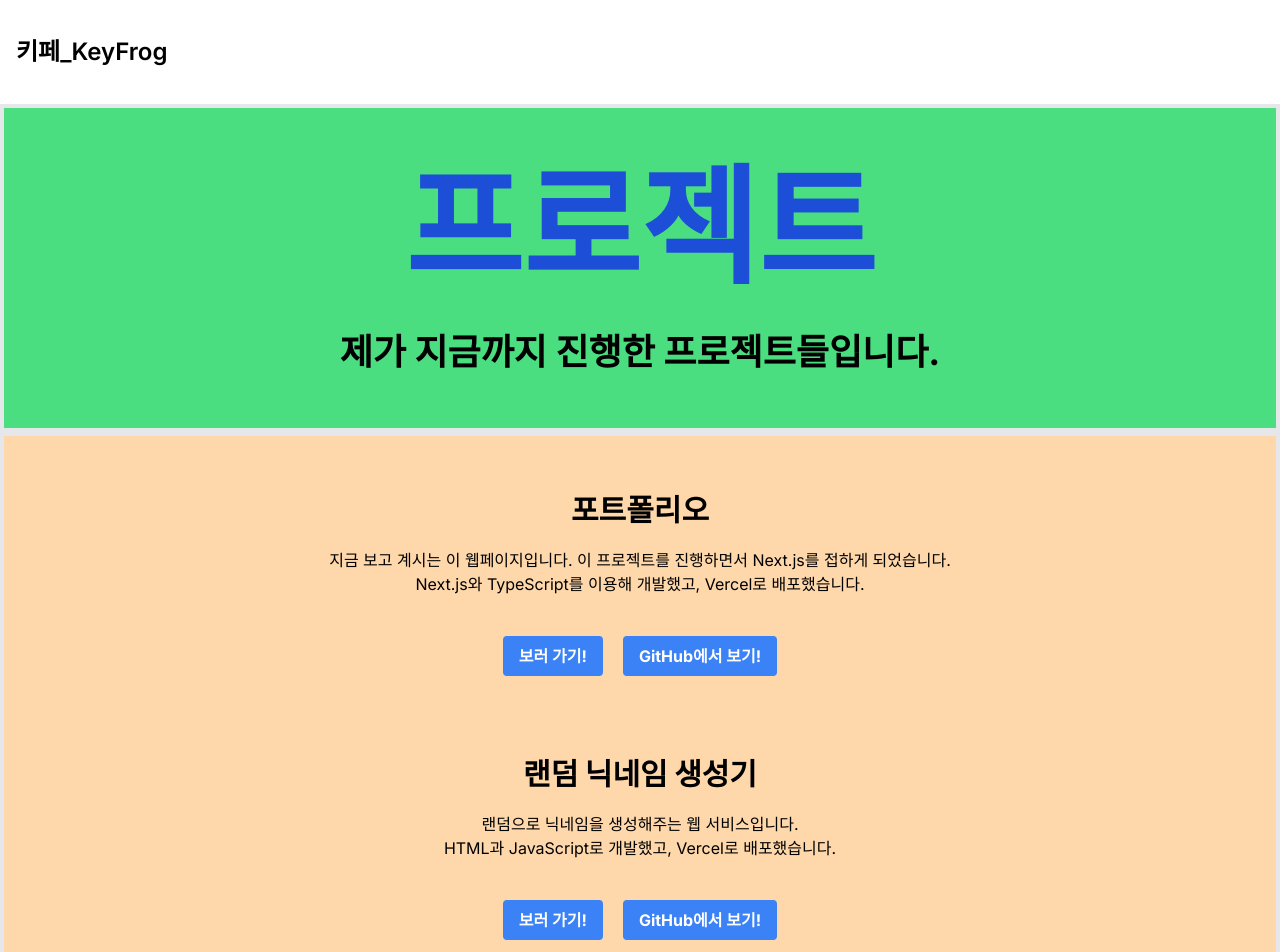
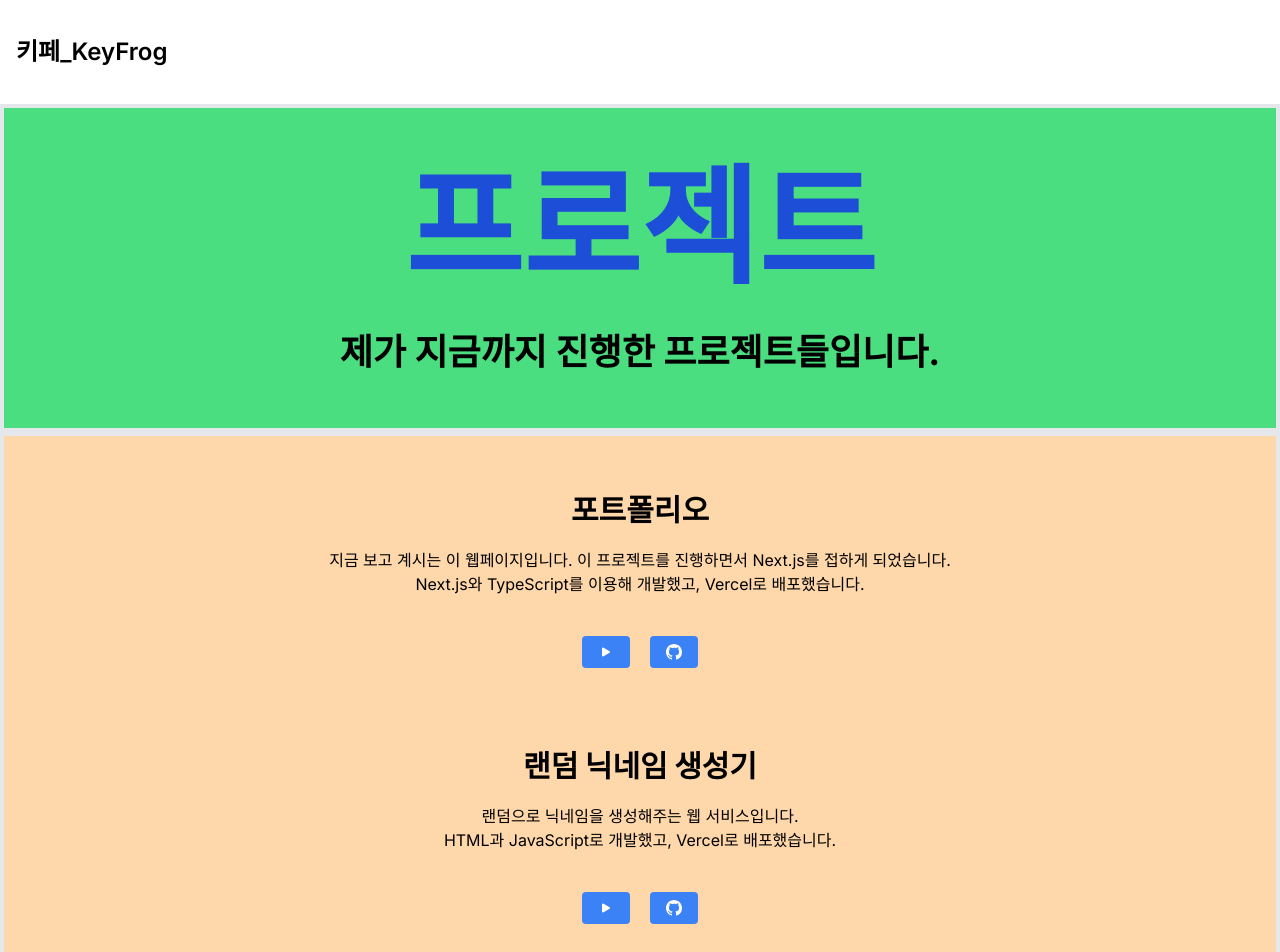
Before and after one commit to froggal/New-Portfolio, a Next.js app: page /projects in a window 1280 px wide. Shown: the top 952 px of the page. Built offline with nearby package versions, Linux system fonts and the light colour scheme.

Commit message:
bootstrap icon으로 교체

```diff
--- a/package.json
+++ b/package.json
@@ -13,6 +13,7 @@
     "@types/react": "18.2.21",
     "@types/react-dom": "18.2.7",
     "autoprefixer": "10.4.15",
+    "bootstrap-icons": "^1.11.0",
     "eslint": "8.49.0",
     "eslint-config-next": "13.4.19",
     "next": "13.4.19",
--- a/src/app/projects/page.tsx
+++ b/src/app/projects/page.tsx
@@ -13,22 +13,73 @@
         className="text-center bg-orange-200 box-border h-100 w-100 p-4 border-4"
         id="projects"
       >
-          <h1 className="mt-10 font-extrabold text-3xl">포트폴리오</h1>
-          <h2 className="mt-5">지금 보고 계시는 이 웹페이지입니다. 이 프로젝트를 진행하면서 Next.js를 접하게 되었습니다. <br /> Next.js와 TypeScript를 이용해 개발했고, Vercel로 배포했습니다.</h2>
-          <a href="https://kpj-portfolio.vercel.app/"><button className="my-10 bg-blue-500 hover:bg-blue-700 text-white font-bold py-2 px-4 rounded">
-            보러 가기!
-          </button></a>
-          <a href="https://github.com/froggal/New-Portfolio"><button className="my-10 ml-5 bg-blue-500 hover:bg-blue-700 text-white font-bold py-2 px-4 rounded">
-            GitHub에서 보기!
-          </button></a>
-          <h1 className="mt-10 font-extrabold text-3xl">랜덤 닉네임 생성기</h1>
-          <h2 className="mt-5">랜덤으로 닉네임을 생성해주는 웹 서비스입니다. <br /> HTML과 JavaScript로 개발했고, Vercel로 배포했습니다.</h2>
-          <a href="https://randomnick.vercel.app"><button className="my-10 bg-blue-500 hover:bg-blue-700 text-white font-bold py-2 px-4 rounded">
-            보러 가기!
-          </button></a>
-          <a href="https://github.com/froggal/Random-Nickname-Generator"><button className="my-10 ml-5 bg-blue-500 hover:bg-blue-700 text-white font-bold py-2 px-4 rounded">
-            GitHub에서 보기!
-          </button></a>
+        <h1 className="mt-10 font-extrabold text-3xl">포트폴리오</h1>
+        <h2 className="mt-5">
+          지금 보고 계시는 이 웹페이지입니다. 이 프로젝트를 진행하면서 Next.js를
+          접하게 되었습니다. <br /> Next.js와 TypeScript를 이용해 개발했고,
+          Vercel로 배포했습니다.
+        </h2>
+        <a href="https://kpj-portfolio.vercel.app/">
+          <button className="my-10 bg-blue-500 hover:bg-blue-700 text-white font-bold py-2 px-4 rounded">
+            <svg
+              xmlns="http://www.w3.org/2000/svg"
+              width="16"
+              height="16"
+              fill="currentColor"
+              className="bi bi-play-fill"
+              viewBox="0 0 16 16"
+            >
+              <path d="m11.596 8.697-6.363 3.692c-.54.313-1.233-.066-1.233-.697V4.308c0-.63.692-1.01 1.233-.696l6.363 3.692a.802.802 0 0 1 0 1.393z" />
+            </svg>
+          </button>
+        </a>
+        <a href="https://github.com/froggal/New-Portfolio">
+          <button className="my-10 ml-5 bg-blue-500 hover:bg-blue-700 text-white font-bold py-2 px-4 rounded">
+            <svg
+              xmlns="http://www.w3.org/2000/svg"
+              width="16"
+              height="16"
+              fill="currentColor"
+              className="bi bi-github"
+              viewBox="0 0 16 16"
+            >
+              <path d="M8 0C3.58 0 0 3.58 0 8c0 3.54 2.29 6.53 5.47 7.59.4.07.55-.17.55-.38 0-.19-.01-.82-.01-1.49-2.01.37-2.53-.49-2.69-.94-.09-.23-.48-.94-.82-1.13-.28-.15-.68-.52-.01-.53.63-.01 1.08.58 1.23.82.72 1.21 1.87.87 2.33.66.07-.52.28-.87.51-1.07-1.78-.2-3.64-.89-3.64-3.95 0-.87.31-1.59.82-2.15-.08-.2-.36-1.02.08-2.12 0 0 .67-.21 2.2.82.64-.18 1.32-.27 2-.27.68 0 1.36.09 2 .27 1.53-1.04 2.2-.82 2.2-.82.44 1.1.16 1.92.08 2.12.51.56.82 1.27.82 2.15 0 3.07-1.87 3.75-3.65 3.95.29.25.54.73.54 1.48 0 1.07-.01 1.93-.01 2.2 0 .21.15.46.55.38A8.012 8.012 0 0 0 16 8c0-4.42-3.58-8-8-8z" />
+            </svg>
+          </button>
+        </a>
+        <h1 className="mt-10 font-extrabold text-3xl">랜덤 닉네임 생성기</h1>
+        <h2 className="mt-5">
+          랜덤으로 닉네임을 생성해주는 웹 서비스입니다. <br /> HTML과
+          JavaScript로 개발했고, Vercel로 배포했습니다.
+        </h2>
+        <a href="https://randomnick.vercel.app">
+          <button className="my-10 bg-blue-500 hover:bg-blue-700 text-white font-bold py-2 px-4 rounded">
+            <svg
+              xmlns="http://www.w3.org/2000/svg"
+              width="16"
+              height="16"
+              fill="currentColor"
+              className="bi bi-play-fill"
+              viewBox="0 0 16 16"
+            >
+              <path d="m11.596 8.697-6.363 3.692c-.54.313-1.233-.066-1.233-.697V4.308c0-.63.692-1.01 1.233-.696l6.363 3.692a.802.802 0 0 1 0 1.393z" />
+            </svg>
+          </button>
+        </a>
+        <a href="https://github.com/froggal/Random-Nickname-Generator">
+          <button className="my-10 ml-5 bg-blue-500 hover:bg-blue-700 text-white font-bold py-2 px-4 rounded">
+            <svg
+              xmlns="http://www.w3.org/2000/svg"
+              width="16"
+              height="16"
+              fill="currentColor"
+              className="bi bi-github"
+              viewBox="0 0 16 16"
+            >
+              <path d="M8 0C3.58 0 0 3.58 0 8c0 3.54 2.29 6.53 5.47 7.59.4.07.55-.17.55-.38 0-.19-.01-.82-.01-1.49-2.01.37-2.53-.49-2.69-.94-.09-.23-.48-.94-.82-1.13-.28-.15-.68-.52-.01-.53.63-.01 1.08.58 1.23.82.72 1.21 1.87.87 2.33.66.07-.52.28-.87.51-1.07-1.78-.2-3.64-.89-3.64-3.95 0-.87.31-1.59.82-2.15-.08-.2-.36-1.02.08-2.12 0 0 .67-.21 2.2.82.64-.18 1.32-.27 2-.27.68 0 1.36.09 2 .27 1.53-1.04 2.2-.82 2.2-.82.44 1.1.16 1.92.08 2.12.51.56.82 1.27.82 2.15 0 3.07-1.87 3.75-3.65 3.95.29.25.54.73.54 1.48 0 1.07-.01 1.93-.01 2.2 0 .21.15.46.55.38A8.012 8.012 0 0 0 16 8c0-4.42-3.58-8-8-8z" />
+            </svg>
+          </button>
+        </a>
       </div>
     </>
   );
```
Also changed, not shown: src/app/page.tsx (+8 -3 lines), 1 other file (tests, documents, lock files or other folders).
